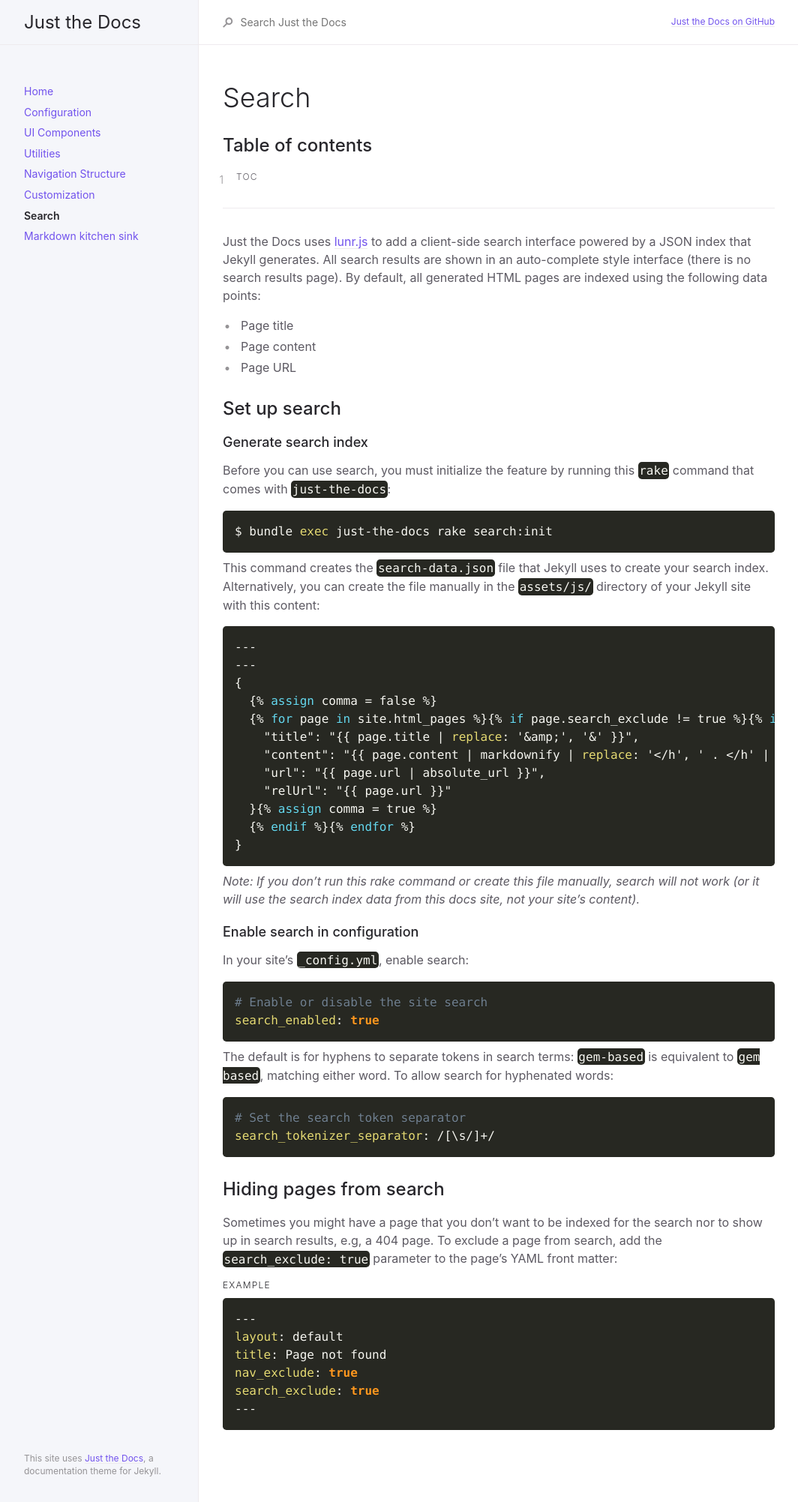
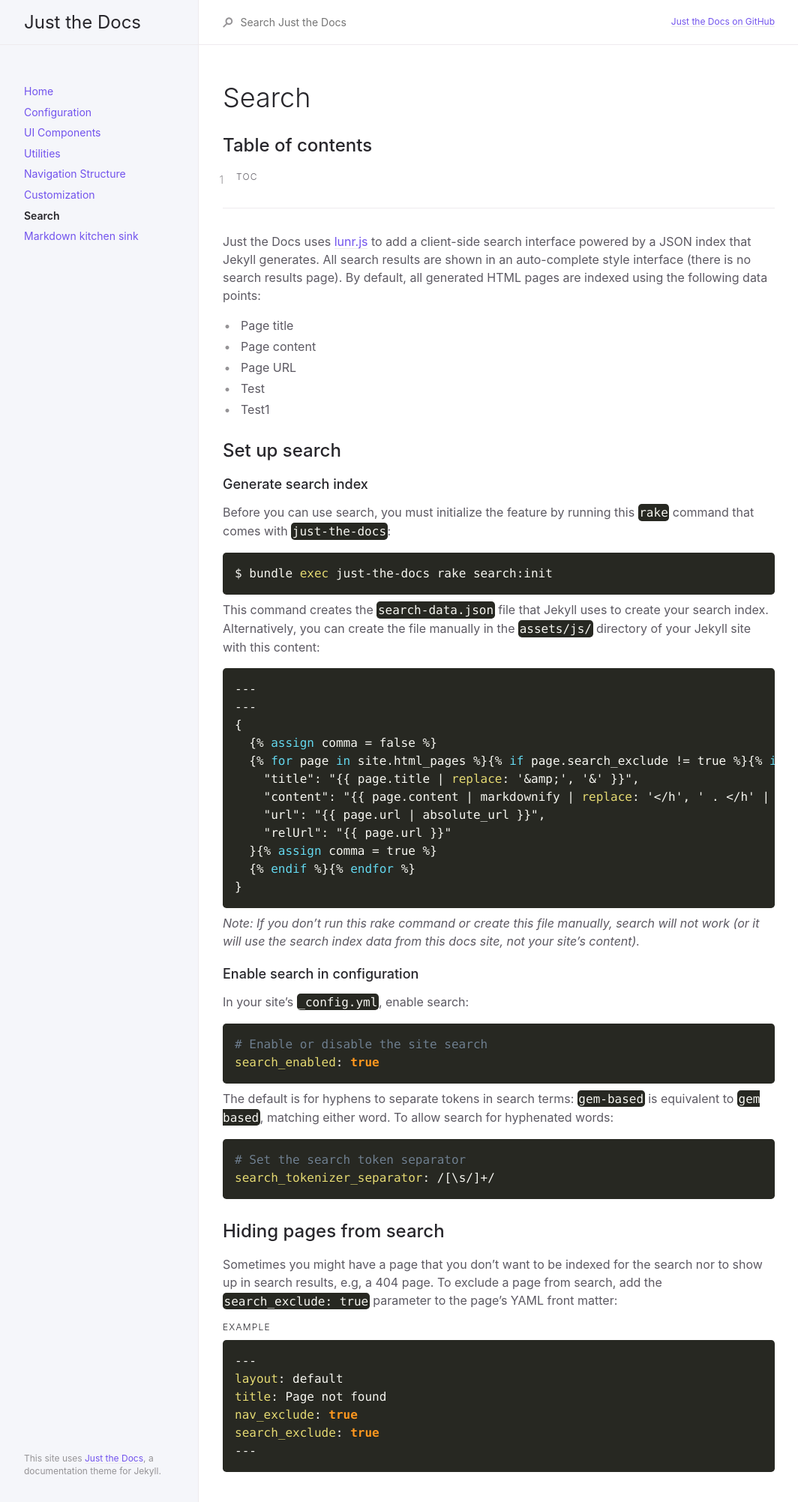
Before and after one commit to ivancheban/justdocs, a Jekyll site: the page built from docs/search.md, in a window 1280 px wide. Shown: the whole page at 75% size, without its empty margins (107-1171 px from the left). Built offline with Jekyll 4.4.1, drawn with Linux system fonts in a browser that asks for light colours; comment, search, counter and statistics services are not loaded.

Commit message:
Update from Forestry.io Ivan Cheban updated docs/search.md

```diff
--- a/docs/search.md
+++ b/docs/search.md
@@ -22,6 +22,8 @@ Just the Docs uses [lunr.js](http://lunrjs.com) to add a client-side search inte
 * Page title
 * Page content
 * Page URL
+* Test
+* Test1
 
 ## Set up search
 
```
